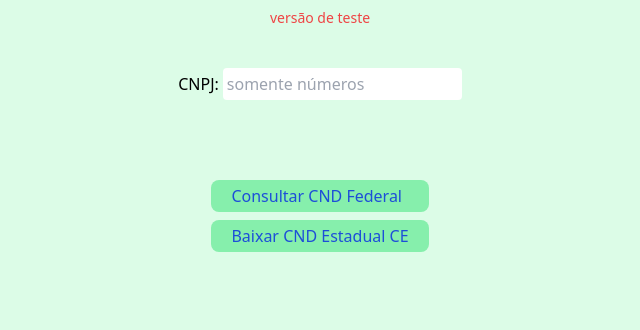
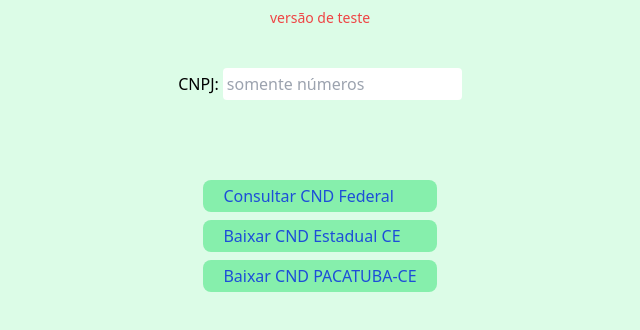
Before and after one commit to Laylsons3/atalhos, a Next.js app: page /cnd in a window 1280 px wide. Shown: the top 330 px of the page, without its empty margins (320-960 px from the left). Built offline with nearby package versions, Linux system fonts and the light colour scheme.

Commit message:
'update-page-cnd'

```diff
--- a/src/pages/cnd.js
+++ b/src/pages/cnd.js
@@ -33,8 +33,21 @@ export default function Cnd() {
       </div>
       {dados.razao_social}
       <div className="flex flex-col mt-20 gap-2">
-        <Link href={`https://solucoes.receita.fazenda.gov.br/Servicos/certidaointernet/PJ/Consultar?ni=${cnpj}&TipoPesquisa=1&PeriodoInicio=2022-01-13&PeriodoFim=${ano}-${mesA}-${dia}`}><a target="_blank" rel="nofollow" className="text-blue-700 bg-green-300 px-5 py-1 rounded-lg hover:underline">Consultar CND Federal</a></Link>
-        <Link href={`https://internet-consultapublica.apps.sefaz.ce.gov.br/certidaonegativa/consultarPdf?tipoDevedor=2&codigoDevedor=${cnpj}`}><a target="_blank" rel="nofollow" className="text-blue-700 bg-green-300 px-5 py-1 rounded-lg hover:underline">Baixar CND Estadual CE</a></Link>
+        <Link href={`https://solucoes.receita.fazenda.gov.br/Servicos/certidaointernet/PJ/Consultar?ni=${cnpj}&TipoPesquisa=1&PeriodoInicio=2022-01-13&PeriodoFim=${ano}-${mesA}-${dia}`}>
+          <a target="_blank" rel="nofollow" className="text-blue-700 bg-green-300 px-5 py-1 rounded-lg hover:underline">
+            Consultar CND Federal
+          </a>
+        </Link>
+        <Link href={`https://internet-consultapublica.apps.sefaz.ce.gov.br/certidaonegativa/consultarPdf?tipoDevedor=2&codigoDevedor=${cnpj}`}>
+          <a target="_blank" rel="nofollow" className="text-blue-700 bg-green-300 px-5 py-1 rounded-lg hover:underline">
+            Baixar CND Estadual CE
+          </a>
+        </Link>
+        <Link href={`https://api.sam.pacatuba.gerentemunicipal.com.br/api/certidaoNegativaPorDocumento/${cnpj}`}>
+          <a target="_blank" rel="nofollow" className="text-blue-700 bg-green-300 px-5 py-1 rounded-lg hover:underline">
+            Baixar CND PACATUBA-CE
+          </a>
+        </Link>
       </div>
     </div>
   )
```
